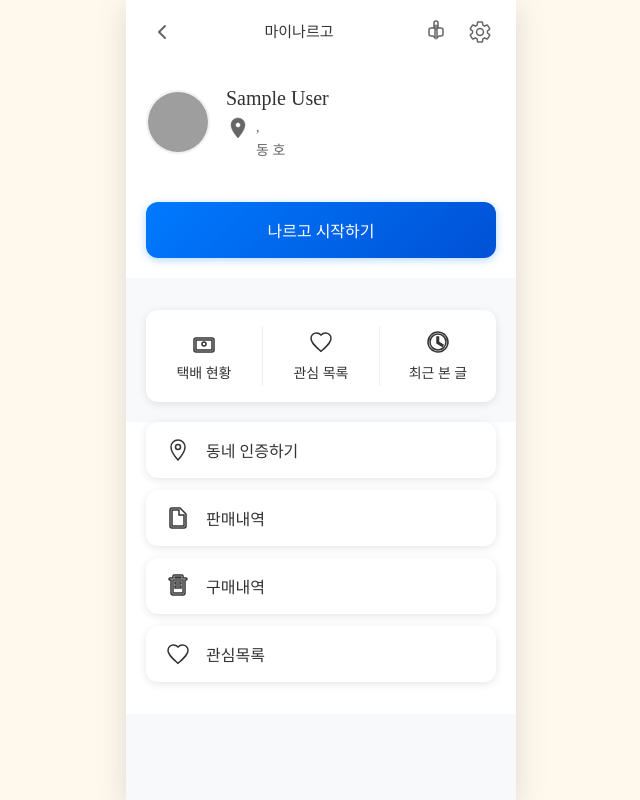
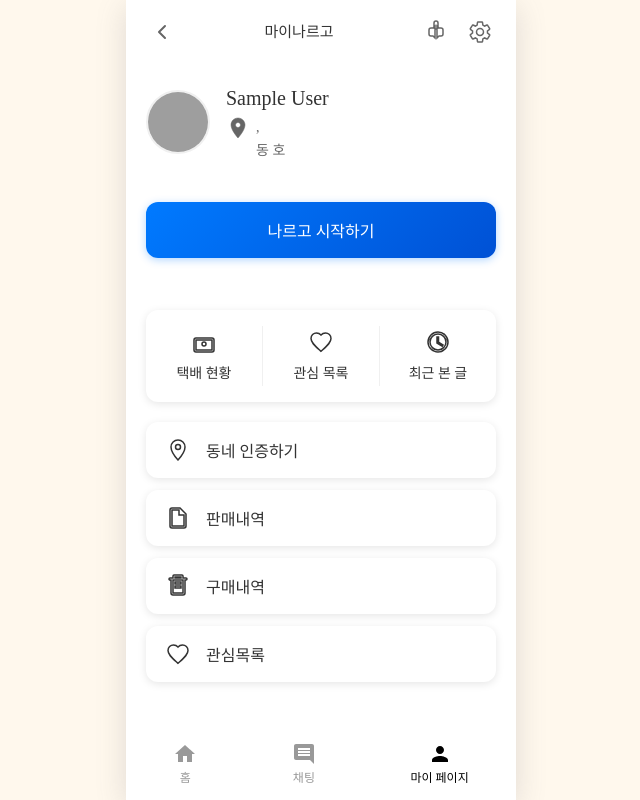
Before and after one commit to StoLYH/nareuGo, a Vue app in the folder FrontEnd/: page /profile in a window 1280 px wide. Shown: the whole page, without its empty margins (319-959 px from the left). Built offline with nearby package versions, Linux system fonts and the light colour scheme; no server answers; sample sign-in values are in the browser's storage; grey boxes are pictures that could not be loaded; a web font is replaced by a local one.

Commit message:
fix: 마이페이지 레이아웃 수정

```diff
--- a/FrontEnd/src/views/MyPage.vue
+++ b/FrontEnd/src/views/MyPage.vue
@@ -3,6 +3,8 @@
     <!-- 헤더 -->
     <MyPageHeader />
 
+    <!-- 본문 컨텐츠: 스크롤 영역 -->
+    <div class="mypage-content">
       <!-- 사용자 프로필 섹션 -->
       <UserProfile />
 
@@ -15,19 +17,48 @@
       <!-- 하단 4개 개별 버튼들 -->
       <BottomButtons />
     </div>
+
+    <!-- 공통 하단 네비게이션 -->
+    <BottomNavigation
+      active-tab="profile"
+      @navigate="handleNavigation"
+    />
+  </div>
 </template>
 
 <script setup>
+import { useRouter } from 'vue-router'
 import MyPageHeader from '../components/MyPageHeader.vue';
 import UserProfile from '../components/UserProfile.vue';
 import StartButton from '../components/StartButton.vue';
 import TopButtonsCard from '../components/TopButtonsCard.vue';
 import BottomButtons from '../components/BottomButtons.vue';
+import BottomNavigation from '../components/BottomNavigation.vue';
+
+const router = useRouter()
+
+const handleNavigation = (tab) => {
+  switch(tab) {
+    case 'home':
+      router.push('/items')
+      break
+    case 'chat':
+      router.push('/chat')
+      break
+    case 'profile':
+      router.push('/profile')
+      break
+    default:
+      console.log('Unknown navigation tab:', tab)
+  }
+}
 </script>
 
 <style scoped>
 .mypage {
   min-height: 100vh;
+  display: flex;
+  flex-direction: column;
   background-color: #f8f9fa;
 }
 
@@ -35,4 +66,10 @@ import BottomButtons from '../components/BottomButtons.vue';
 .mypage > * {
   background-color: white;
 }
+
+/* 콘텐츠 영역은 남는 공간을 차지하여 하단 네비가 바닥에 고정되도록 함 */
+.mypage-content {
+  flex: 1;
+  overflow-y: auto;
+}
 </style>
--- a/FrontEnd/src/views/PaymentDetailView.vue
+++ b/FrontEnd/src/views/PaymentDetailView.vue
@@ -40,7 +40,10 @@
               <h3 class="product-title">{{ orderInfo.productTitle }}</h3>
               <p class="product-price">{{ formatPrice(orderInfo.price) }}원</p>
               <p class="seller-info">
-                판매자: {{ orderInfo.sellerName }} · {{ orderInfo.sellerLocation }}
+                판매자: {{ orderInfo.sellerName }}
+              </p>
+              <p class="seller-info address">
+                {{ orderInfo.sellerLocation }}
               </p>
             </div>
           </div>
@@ -660,6 +663,14 @@ export default {
   font-size: 14px;
   color: #666;
   margin: 0;
+  margin-top: 6px;
+  font-weight: 500;
+}
+
+.seller-info.address {
+  margin-top: 8px;
+  font-size: 12px;
+  font-weight: 300;
 }
 
 /* 결제 정보 카드 */
```
Lines whose indentation alone changed are shown as unchanged.
